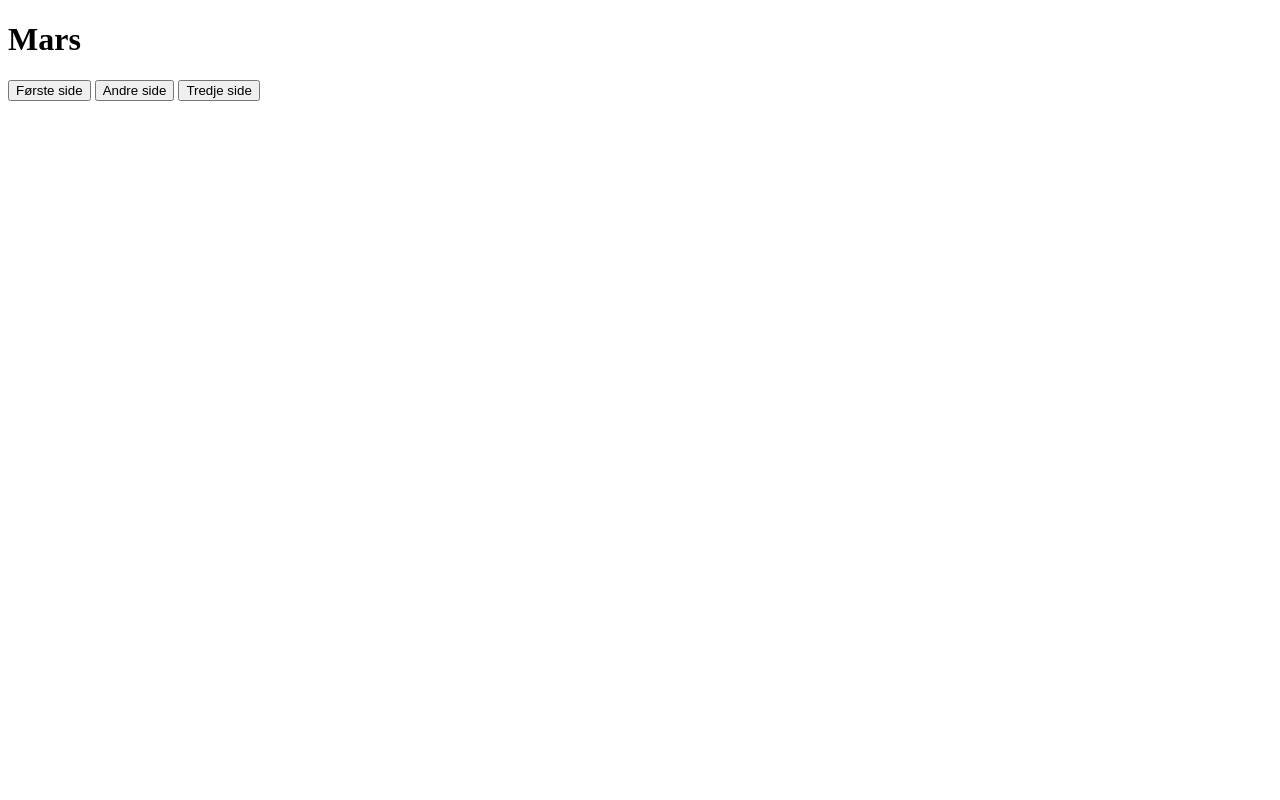
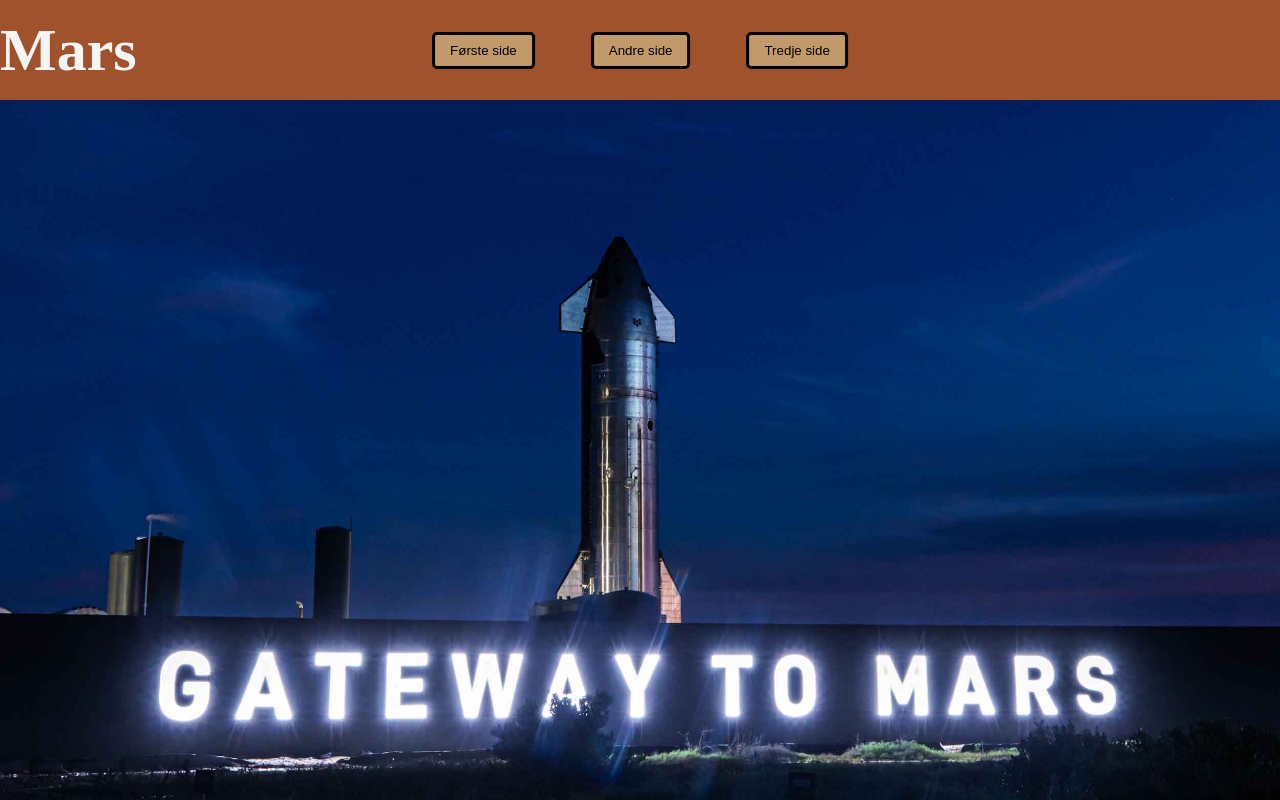
Before and after one commit to Betina9/Planet-prosjekt-Mars, a plain HTML site: page index.html in a window 1280 px wide. Shown: the top 800 px of the page. Drawn offline with Linux system fonts and the light colour scheme.

Commit message:
La til bakgrunnsbilder

```diff
--- a/index.html
+++ b/index.html
@@ -4,11 +4,12 @@
     <meta charset="UTF-8" />
     <link rel="stylesheet" href="style.css" />
     <meta name="viewport" content="width=device-width, initial-scale=1.0" /
-    <link rel="stylesheet" href="styles.css" />
+    <link rel="stylesheet" href="style.css">
     <title>Mars</title>
   </head>
   <body>
     <header class="site-header">
+
       <h1>Mars</h1>
       <div class="navigation">
         <button onclick="location.href='#Første side'" class="nav-btn">
@@ -28,5 +29,8 @@
         </button>
       </nav>
     </header>
+    <div class="parallax section1"></div>
+    <div class="parallax section2">Tekst her</div>
+    <div class="parallax section3"></div>
   </body>
 </html>
--- a/style.css
+++ b/style.css
@@ -0,0 +1,53 @@
+body {
+  background-color: #313131;
+  margin: 0;
+  padding: 0;
+}
+.site-header {
+  background-color: #a0522d;
+  color: #f5f5f5;
+  position: relative;
+  display: flex;
+  align-items: center;
+  height: 100px;
+}
+.navigation {
+  position: absolute;
+  left: 50%;
+  transform: translateX(-50%);
+  display: flex;
+  gap: 1rem;
+}
+.nav-btn {
+  background-color: #c19a6b;
+  margin: 20px;
+  padding-left: 15px;
+  padding-right: 15px;
+  padding-top: 8px;
+  padding-bottom: 8px;
+  cursor: pointer;
+  border-color: #f5f5f5;
+  border-radius: 5px;
+  border: solid;
+  display: flex;
+}
+h1 {
+  font-size: 60px;
+  margin: 0;
+}
+.parallax {
+  height: 100vh;
+  background-attachment: fixed;
+  background-position: center;
+  background-repeat: no-repeat;
+  background-size: cover;
+}
+.section1 {
+  background-image: url("./Images/3-gateway-to-mars-sign-spacex-starbase.jpg");
+}
+.section2 {
+  background-image: url("./Images/mars.jpg");
+}
+.section3 {
+  background-image: url("./Images/mars-base.jpg");
+}
--- a/styles.css
+++ /dev/null
@@ -1,35 +0,0 @@
-body {
-  background-color: #313131;
-}
-.site-header {
-  background-color: #a0522d;
-  color: #f5f5f5;
-  position: relative;
-  display: flex;
-  align-items: center;
-  height: 100px;
-}
-.navigation {
-  position: absolute;
-  left: 50%;
-  transform: translateX(-50%);
-  display: flex;
-  gap: 1rem;
-}
-.nav-btn {
-  background-color: #c19a6b;
-  margin: 20px;
-  padding-left: 15px;
-  padding-right: 15px;
-  padding-top: 8px;
-  padding-bottom: 8px;
-  cursor: pointer;
-  border-color: #f5f5f5;
-  border-radius: 5px;
-  border: solid;
-  display: flex;
-}
-h1 {
-  font-size: 60px;
-  margin: 0;
-}
```
Also changed, not shown: Images/3-gateway-to-mars-sign-spacex-starbase.jpg (added), Images/cat logo.jpg (added), Images/earth-mars-transfer.webp (added), Images/mars-base.jpg (added), Images/mars.jpg (added).
